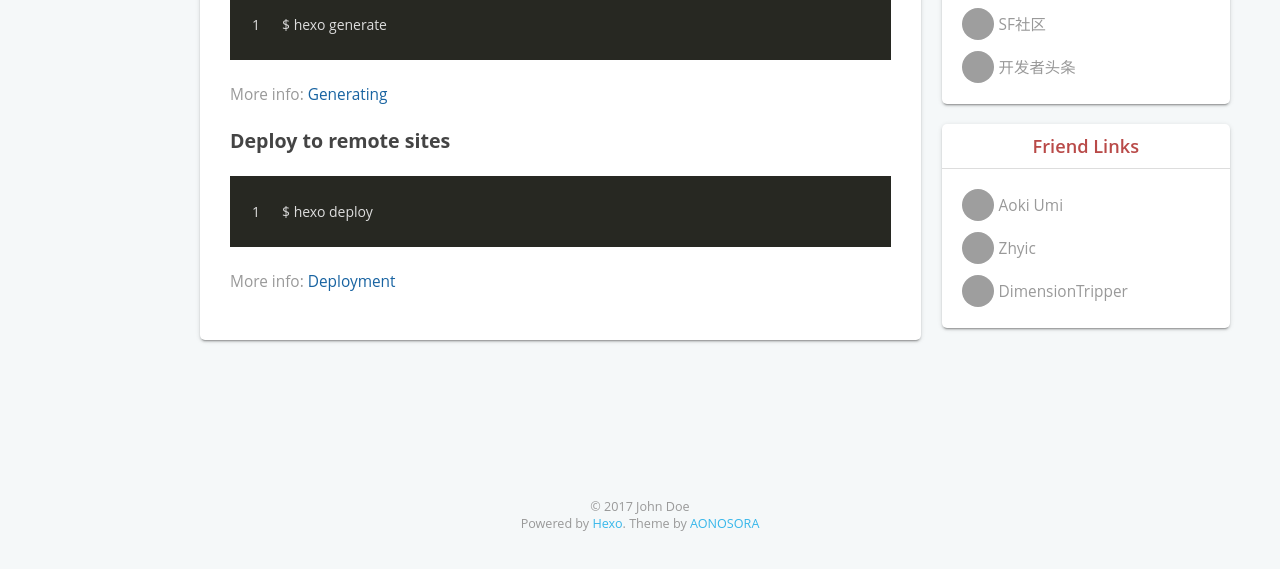
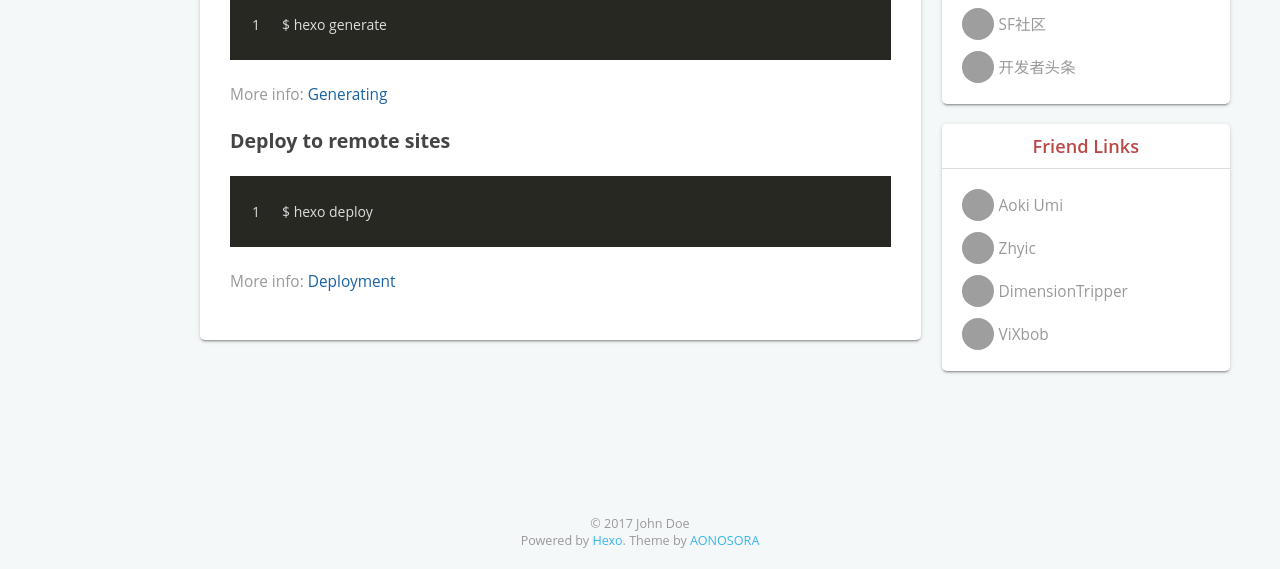
Before and after one commit to KL-lovesagiri/KL-lovesagiri.github.io, a plain HTML site: page 2018/10/13/hello-world/index.html in a window 1280 px wide. Shown: the part 1662-2231 px from the top of the page. Drawn offline with Linux system fonts and the light colour scheme; files that its build step writes are made by us from their sources; no server answers; grey boxes are pictures that could not be loaded; files whose address does not match are found by name.

Commit message:
Site updated: 2018-10-19 16:15:28

```diff
--- a/2018/10/13/hello-world/index.html
+++ b/2018/10/13/hello-world/index.html
@@ -361,6 +361,12 @@
             <a href="https://dimensiontripper.github.io/" target="_blank">DimensionTripper</a>
         </li>
 
+        <li>
+            <!-- TODO change avatar.png to friend.png-->
+            <img src="http://www.vixbob-lwc.pw/images/avatar.jpg">
+            <a href="http://www.vixbob-lwc.pw/" target="_blank">ViXbob</a>
+        </li>
+
     </ul>
 </div>
 
```
Also changed, not shown: archives/2018/10/index.html (+6 -0 lines), archives/2018/index.html (+6 -0 lines), archives/index.html (+6 -0 lines), index.html (+6 -0 lines).
